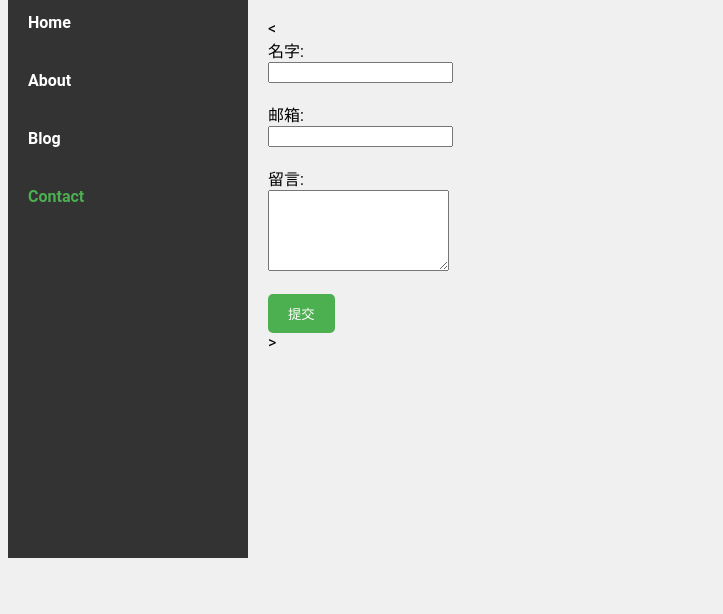
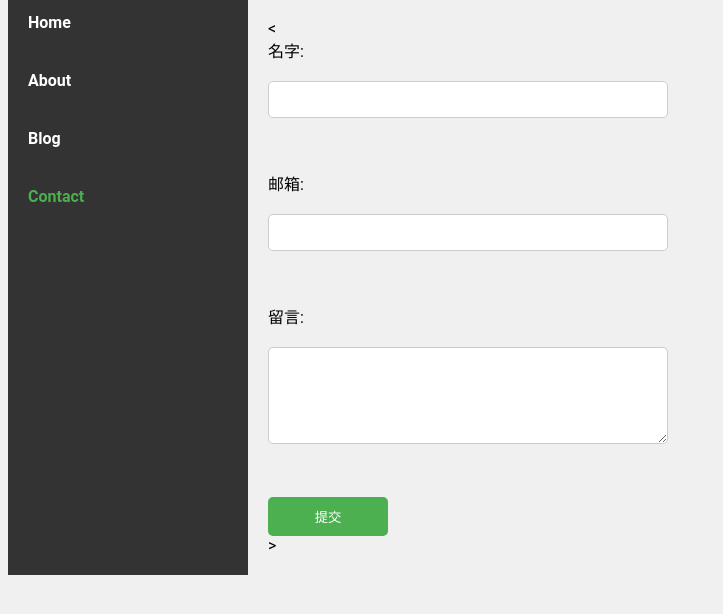
Before and after one commit to zhangqingyan46-glitch/Kayla.github.io, a plain HTML site: page contact.html in a window 1280 px wide. Shown: the part 90-704 px from the top of the page, without its empty margins (0-723 px from the left). Drawn offline with Linux system fonts and the light colour scheme.

Commit message:
Update style.css

```diff
--- a/style.css
+++ b/style.css
@@ -83,3 +83,30 @@ button {
 button:hover {
   background-color: var(--secondary-color);
 }
+form {
+  display: flex;
+  flex-direction: column;
+  max-width: 400px;
+}
+
+input, textarea {
+  padding: 10px;
+  margin-bottom: 15px;
+  border-radius: 5px;
+  border: 1px solid #ccc;
+  font-family: 'Roboto', sans-serif;
+}
+
+button {
+  width: 120px;
+  background-color: var(--primary-color);
+  color: white;
+  border: none;
+  padding: 10px;
+  border-radius: 5px;
+  cursor: pointer;
+}
+
+button:hover {
+  background-color: var(--secondary-color);
+}
```
